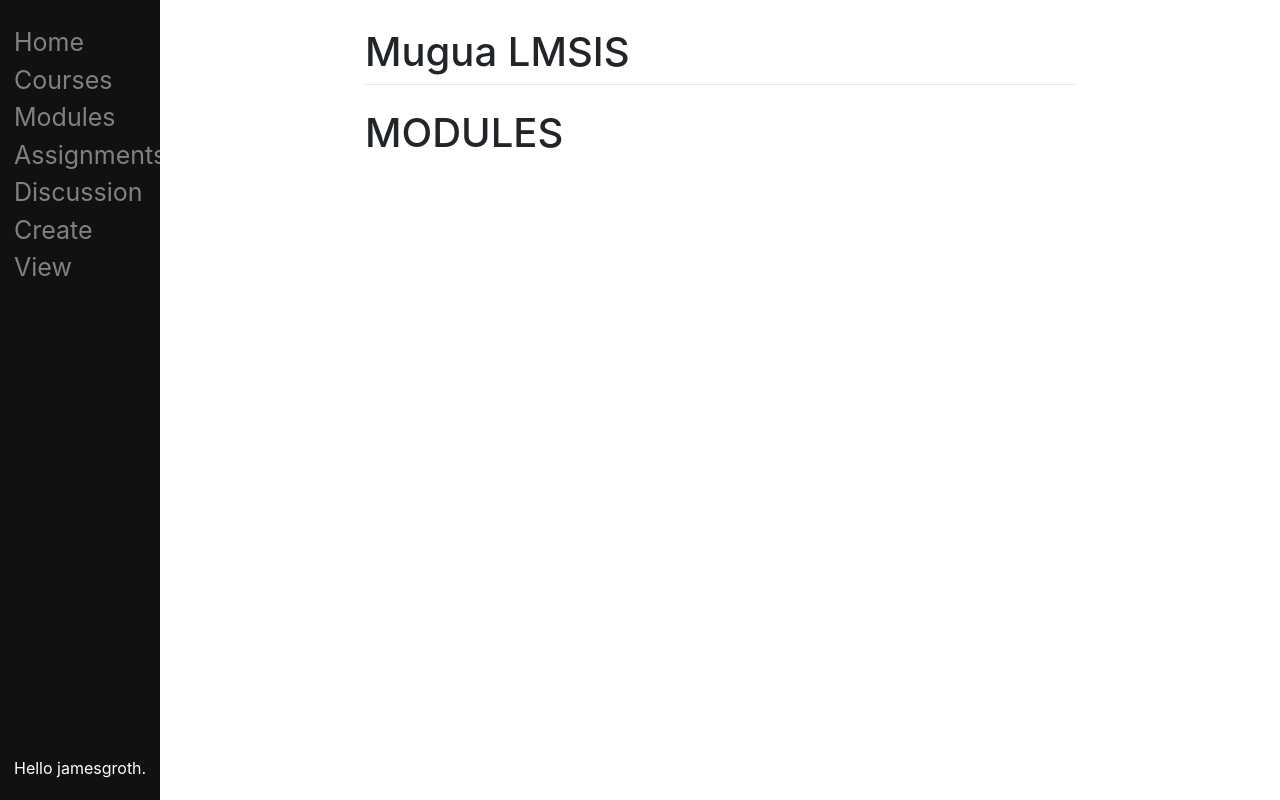
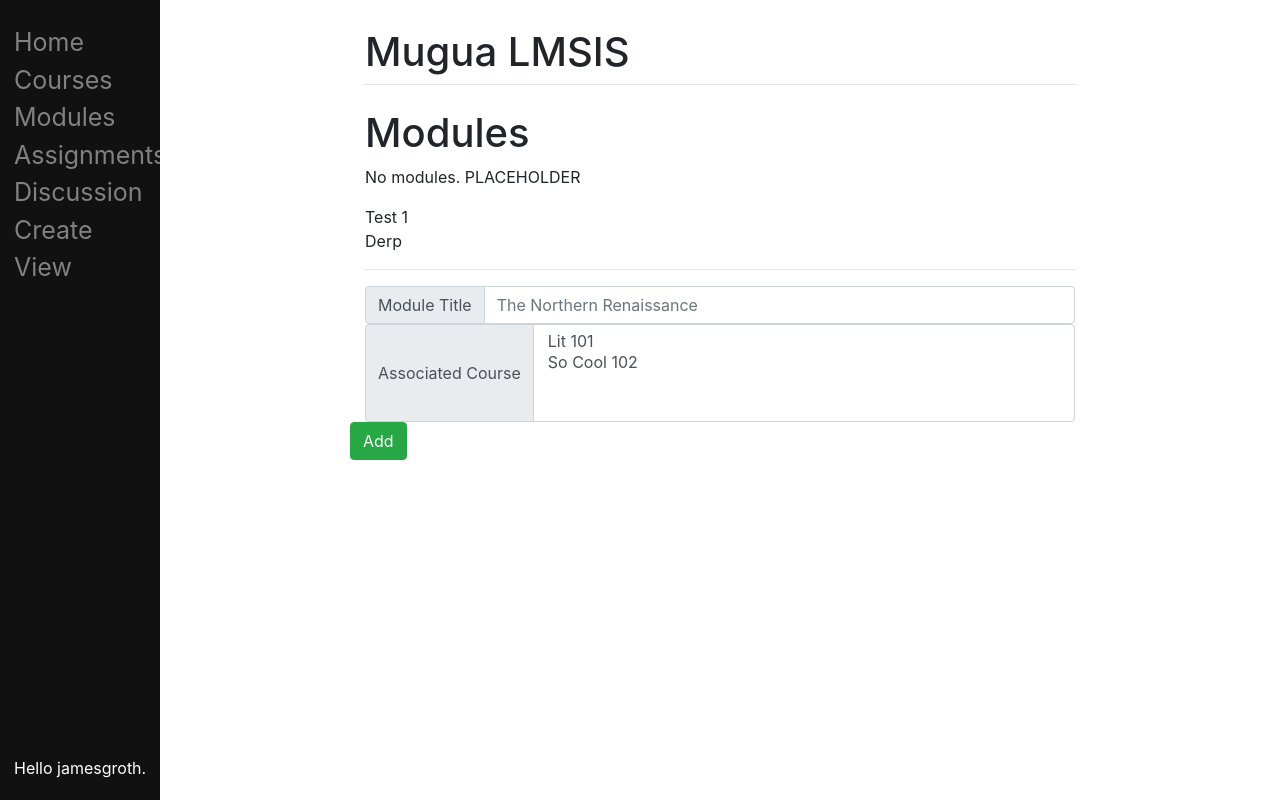
Before and after one commit to stoneneedle/muguademo, a Django app: page /modules in a window 1280 px wide. Run offline with Django 4.2, Linux system fonts and the light colour scheme; a user stored in the database is signed in; data comes from the database, SQL or seed files in the repository; both versions use the stored data as it was after the commit.

Commit message:
Added basic modules system. Displays modules only, not relevant linked courses.

```diff
--- a/mugua/main/forms.py
+++ b/mugua/main/forms.py
@@ -10,6 +10,10 @@ class CreateDiscussionPost(forms.Form):
 class CreateDiscussionPostReply(forms.Form):
     message = forms.CharField(widget=forms.Textarea)
 
+class CreateModule(forms.Form):
+    title = forms.CharField(label="Title", max_length=120)
+    course = forms.CharField(label="Course", max_length=120)
+
 class CreateNewList(forms.Form):
     name = forms.CharField(label="Name", max_length=200)
     check = forms.BooleanField(required=False)
--- a/mugua/main/models.py
+++ b/mugua/main/models.py
@@ -14,6 +14,7 @@ class Course(models.Model):
 class Module(models.Model):
     title = models.CharField(max_length=200, null=True)
     course = models.ForeignKey(Course, on_delete=models.CASCADE, related_name="coursesassignment", null=True)
+    teacher = models.ForeignKey(User, on_delete=models.CASCADE, related_name="teachersmodule", null=True)
 
 class Assignment(models.Model):
     course = models.ForeignKey(Course, on_delete=models.CASCADE, related_name="asmtcourse", null=True)
--- a/mugua/main/templates/main/modules.html
+++ b/mugua/main/templates/main/modules.html
@@ -1,6 +1,45 @@
 {% extends "main/base.html" %}
-{% block title %}MODULES{% endblock %}
+{% block title %}Mugua - Modules{% endblock %}
 
 {% block content %}
-<h1>MODULES</h1>
+<h1>Modules</h1>
+
+<p>No modules. PLACEHOLDER</p>
+
+{% if not teachersmodule.all %}
+<p>No courses yet.</p>
+{% else %}
+    {% for module in teachersmodule.all %}
+{{module.title}}<br />
+    {% endfor %}
+{% endif %}
+
+<hr />
+
+<form method="post" action="#">
+    {% csrf_token %}
+    <div class="container">
+        <div class="row mb-3">
+            <div class="input-group">
+                <div class="input-group-prepend">
+                    <div class="input-group-text">Module Title</div>
+                </div>
+                <input type="text" name="title" class="form-control" id="inlineFormInputGroupUsername" placeholder="The Northern Renaissance" required>
+            </div>
+            <div class="input-group">
+                <div class="input-group-prepend">
+                    <div class="input-group-text">Associated Course</div>
+                </div>
+                <select class="custom-select" name="course" multiple>
+                    {% for course in teacherscourse.all %}
+                    <option value="{{course.id}}">{{course.title}}</option>
+                    {% endfor %}
+                </select>
+        </div>
+        <div class="row mb-1">
+            <button type="submit" name="addModule" value="addModule" class="btn btn-success">Add</button>
+        </div>
+    </div>
+</form>
+
 {% endblock %}
--- a/mugua/main/views.py
+++ b/mugua/main/views.py
@@ -1,7 +1,7 @@
 from django.shortcuts import render
 from django.http import HttpResponseRedirect
-from .models import Course, ToDoList, Discussion, DiscussionReply
-from .forms import  CreateCourse, CreateDiscussionPost,CreateDiscussionPostReply, CreateNewList
+from .models import Course, Module, ToDoList, Discussion, DiscussionReply
+from .forms import  CreateCourse, CreateDiscussionPost,CreateDiscussionPostReply, CreateModule, CreateNewList
 from django.utils import timezone
 
 # Create your views here.
@@ -116,4 +116,18 @@ def discussPost(response, id):
     return render(response, "main/discuss_post.html", {"discussion_post": discussion_post, "discussion_post_reply": discussion_post_reply})
 
 def modules(response):
-    return render(response, "main/modules.html", {})
+    if response.method == "POST":
+        form = CreateModule(response.POST)
+        if form.is_valid():
+            title = form.cleaned_data["title"]
+            courseId = form.cleaned_data["course"]
+            course = Course(id=courseId)
+
+            m = Module(title=title, course=course)
+            m.save()
+            response.user.teachersmodule.add(m)
+
+    else:
+        form = CreateModule()
+
+    return render(response, "main/modules.html", {"teacherscourse": response.user.teacherscourse, "teachersmodule": response.user.teachersmodule})
```
Also changed, not shown: mugua/db.sqlite3, mugua/main/migrations/0016_module_teacher.py (added).
